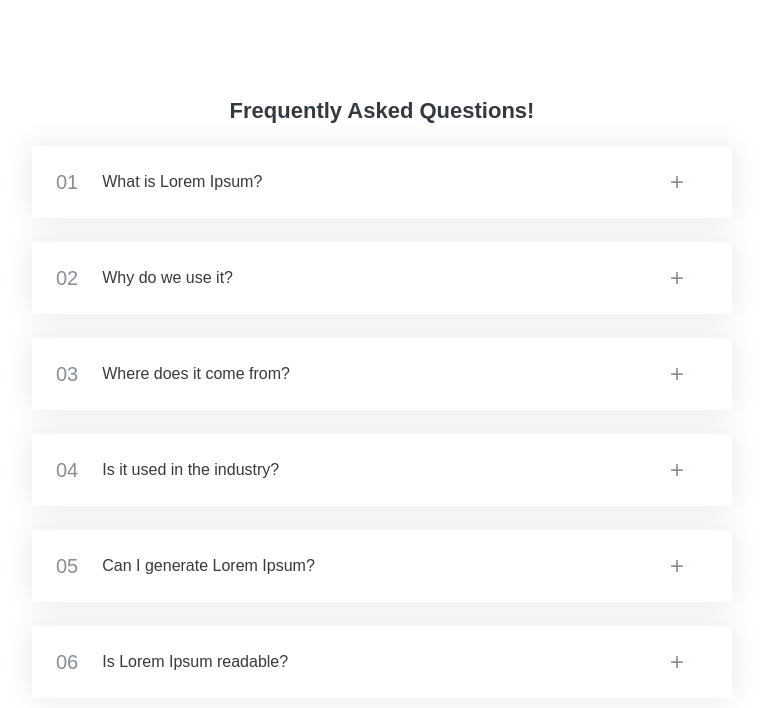
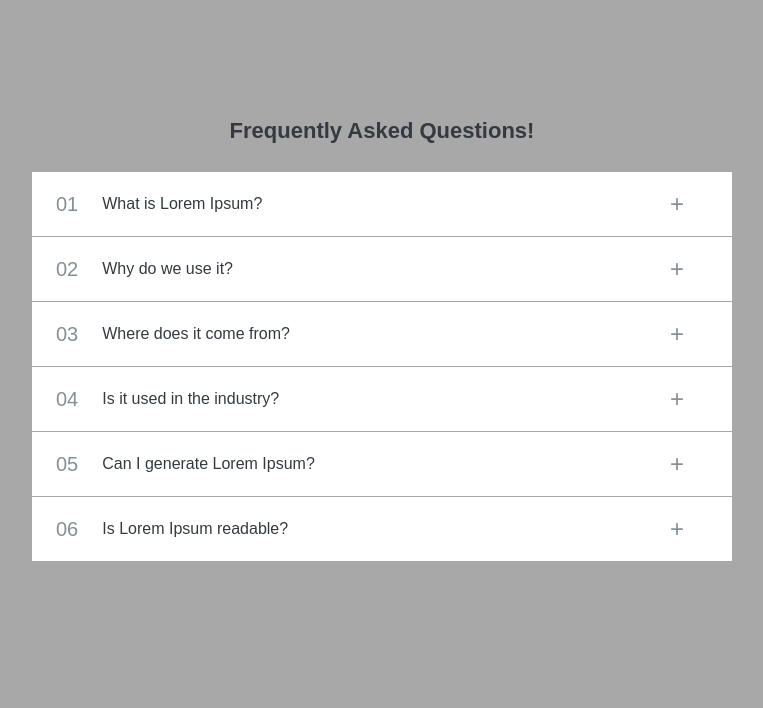
Before and after one commit to IamNayanIslam/react-accordion-faqs, a React (Vite) app: page / in a window 1280 px wide. Shown: the top 708 px of the page, without its empty margins (258-1021 px from the left). Built offline with nearby package versions, Linux system fonts and the light colour scheme.

Commit message:
some style changed

```diff
--- a/src/Components/Accordion/Accordion.css
+++ b/src/Components/Accordion/Accordion.css
@@ -6,6 +6,7 @@
 
 body {
   font-family: sans-serif;
+  background: #a8a8a8;
   color: #343a40;
   line-height: 1;
 }
@@ -15,14 +16,14 @@ body {
   margin: 100px auto;
   display: flex;
   flex-direction: column;
-  gap: 24px;
+  gap: 0px;
+  /* box-shadow: rgba(0, 0, 0, 0.24) 0px 3px 8px; */
 }
 
 @media screen and (max-width: 500px) {
   .accordion {
     width: 96%;
     margin: 20px auto;
-    gap: 10px;
   }
 
   .accordion h1 {
@@ -36,20 +37,22 @@ body {
 .accordion h1 {
   text-align: center;
   font-size: 22px;
+  margin-bottom: 30px;
+  margin-top: 20px;
 }
 
 .item {
-  box-shadow: 0 0 30px rgba(0, 0, 0, 0.1);
   padding: 20px 24px;
   padding-right: 48px;
   cursor: pointer;
-  border-top: 4px solid #fff;
-  border-bottom: 4px solid #fff;
+  /* border-top: 1px solid #a8a8a8; */
+  border-bottom: 1px solid #a8a8a8;
   display: grid;
   grid-template-columns: auto 1fr auto;
   column-gap: 24px;
   row-gap: 32px;
   align-items: center;
+  background: #fff;
 }
 
 .number {
@@ -77,6 +80,10 @@ body {
 /* OPEN STATE */
 .open {
   border-top: 4px solid #087f5b;
+  margin-bottom: 24px;
+  margin-top: 24px;
+  border-bottom: none;
+  box-shadow: 0 0 30px rgba(0, 0, 0, 0.1);
 }
 
 .open .number,
```
